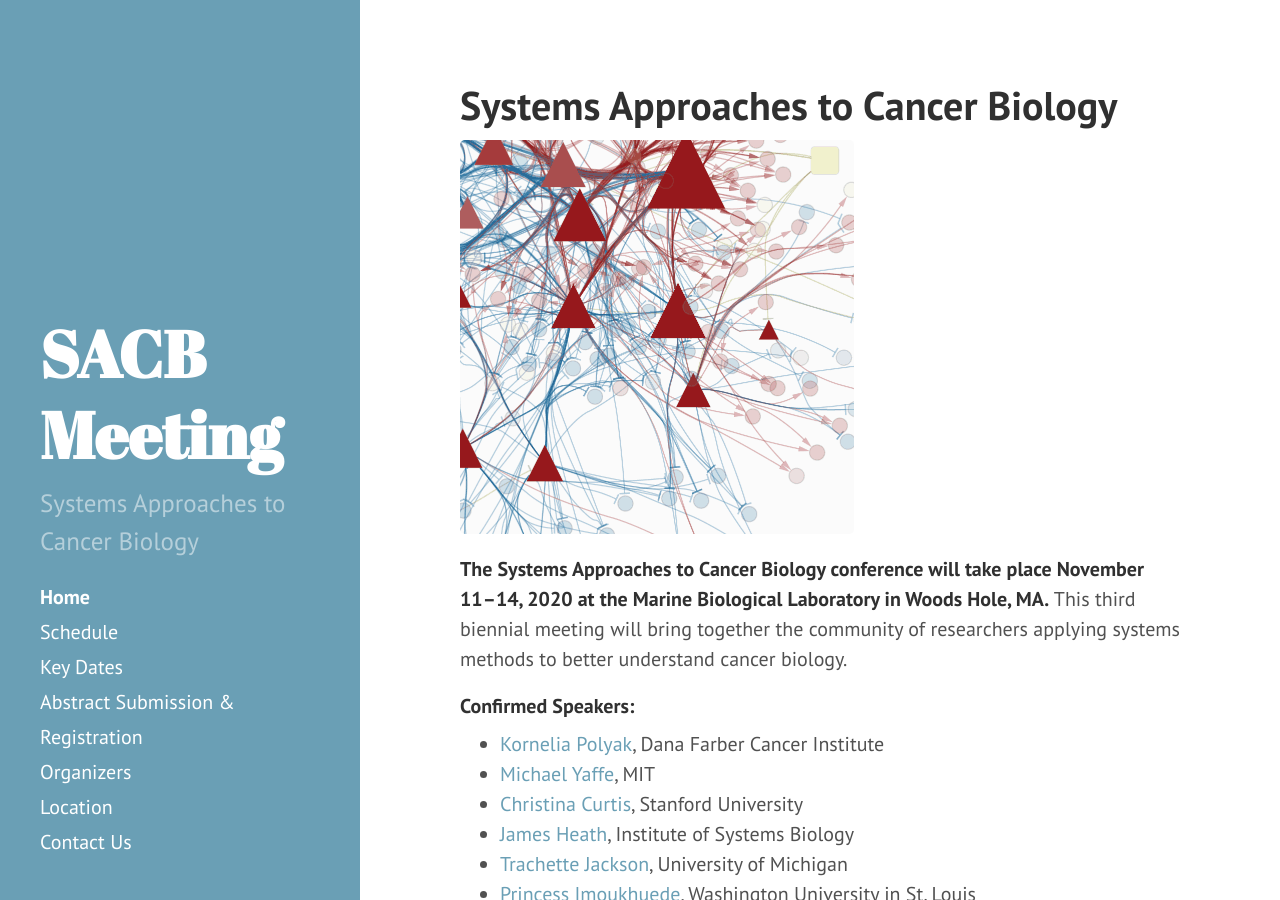
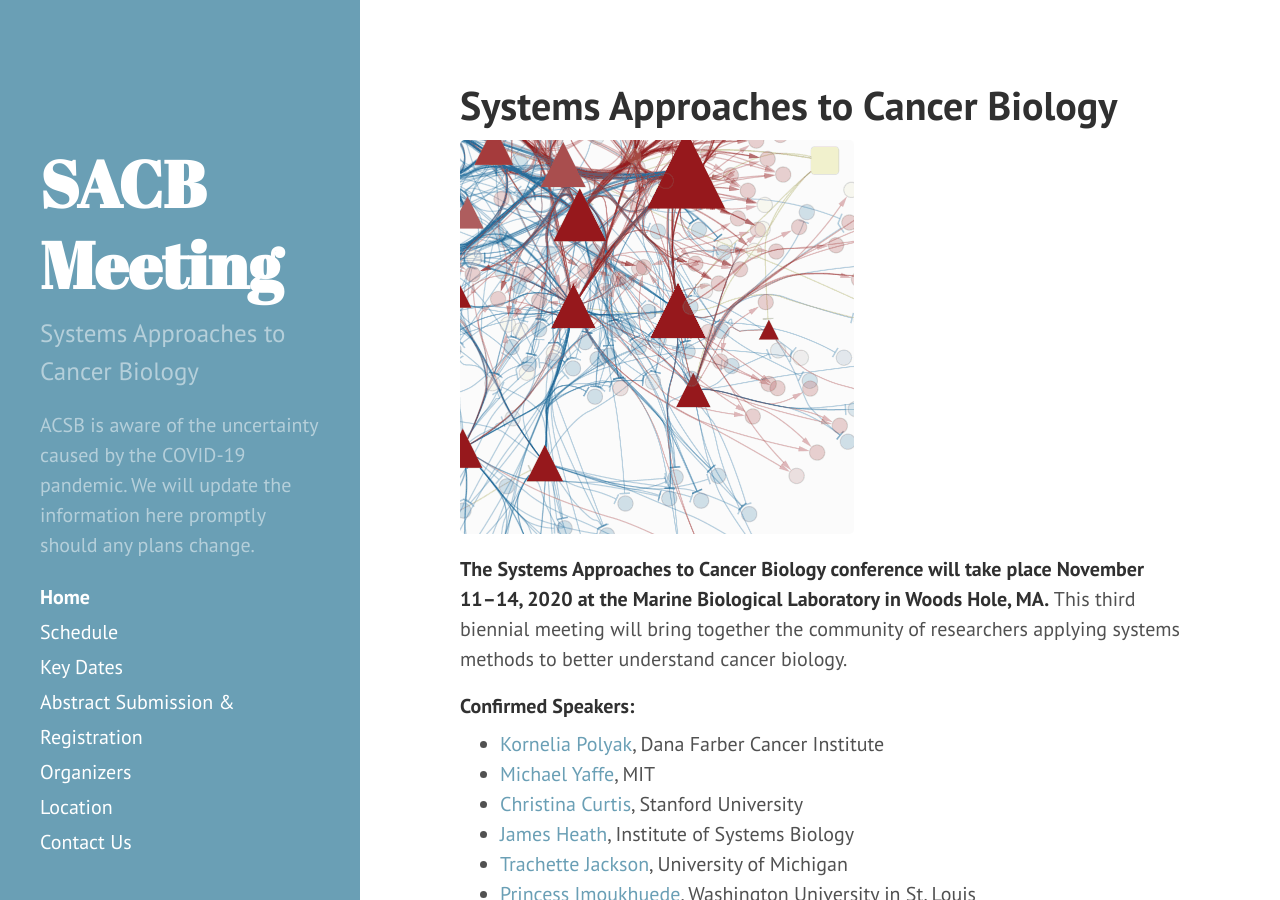
Before and after one commit to AECCSB/sacb-meeting, a Jekyll site: the page built from index.md, in a window 1280 px wide and 900 px high. Built offline with Jekyll 4.4.1, drawn with Linux system fonts in a browser that asks for light colours.

Commit message:
Update sidebar.html

```diff
--- a/_includes/sidebar.html
+++ b/_includes/sidebar.html
@@ -7,6 +7,7 @@
         </a>
       </h1>
       <p class="lead">{{ site.description }}</p>
+      <p>ACSB is aware of the uncertainty caused by the COVID-19 pandemic. We will update the information here promptly should any plans change.</p>
     </div>
 
     <nav class="sidebar-nav">
```
